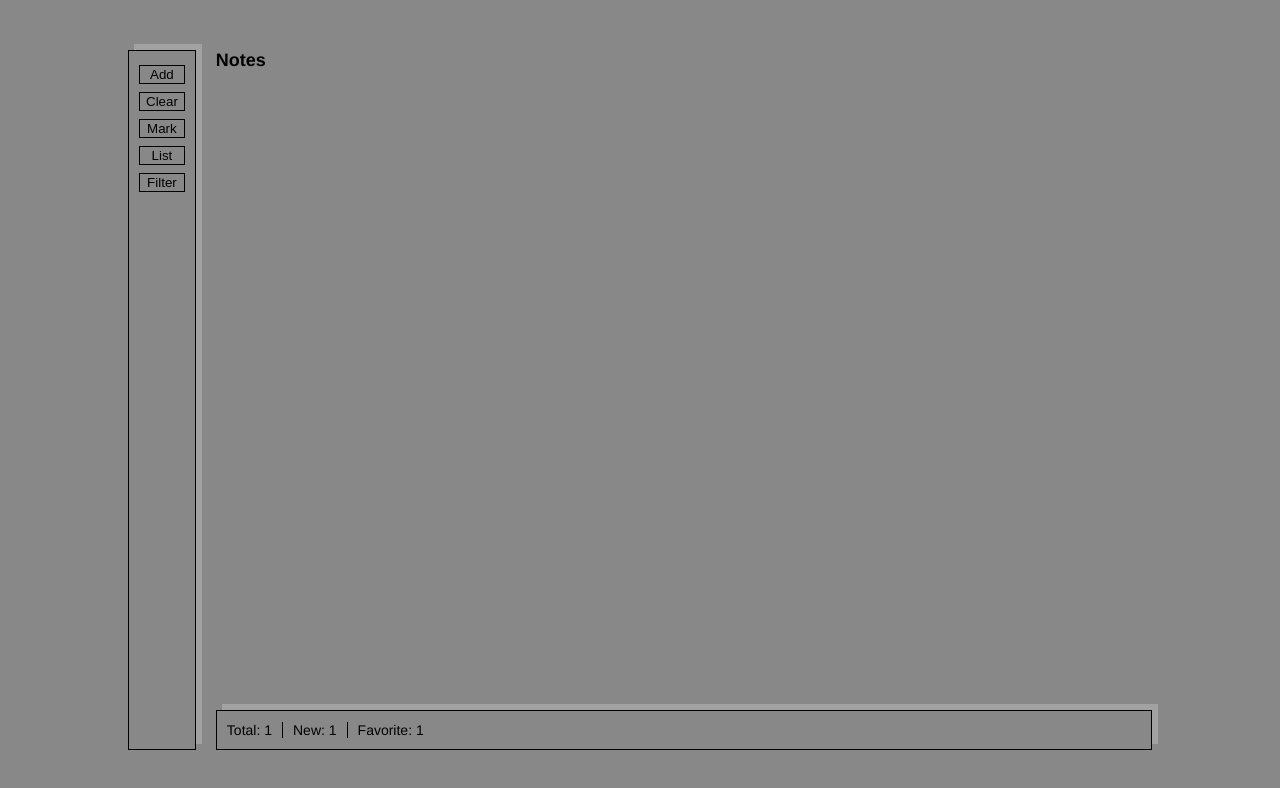
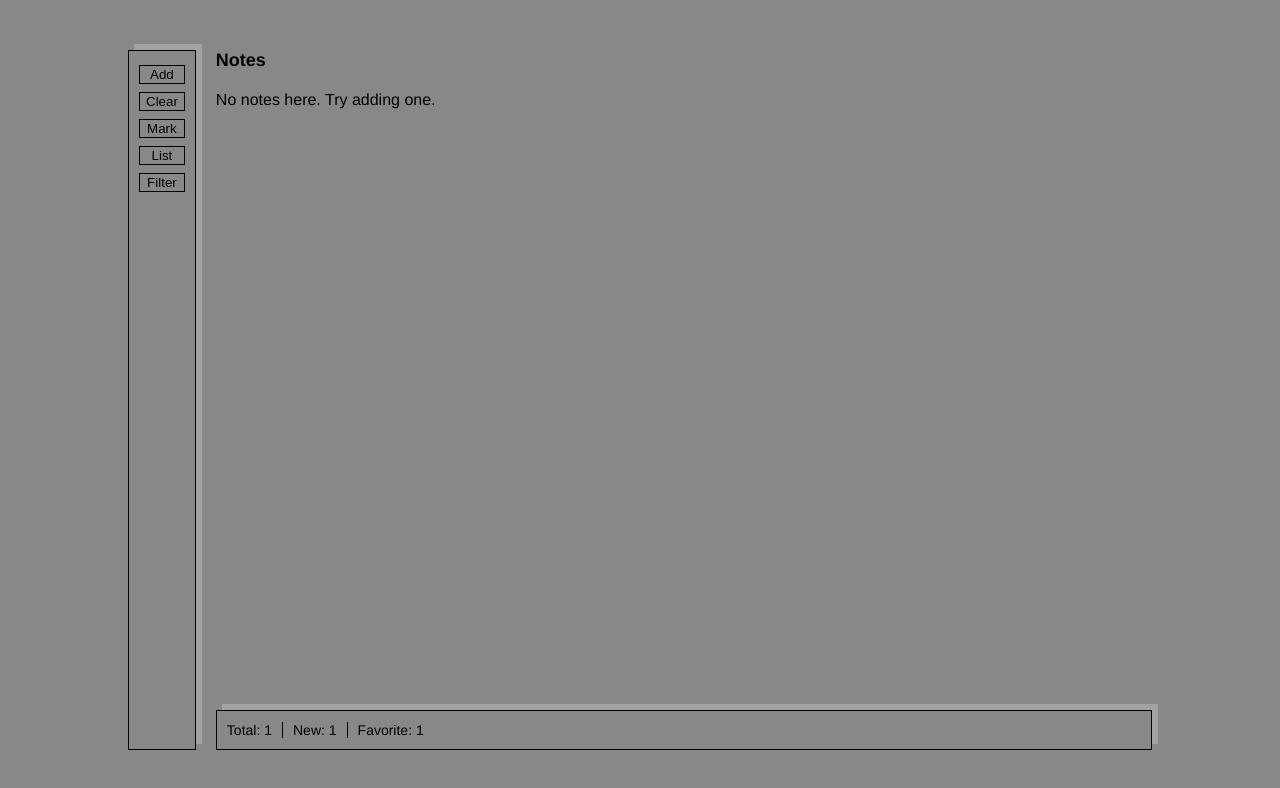
Before and after one commit to alex-y-kuznetsov/note, a Vue app: page / in a window 1280 px wide. Shown: the top 788 px of the page. Built offline with nearby package versions, Linux system fonts and the light colour scheme.

Commit message:
notes empty and title text overflow

```diff
--- a/src/assets/styles/components/notes.less
+++ b/src/assets/styles/components/notes.less
@@ -12,6 +12,10 @@
 .notes_inner {
   display: flex;
   flex-wrap: wrap;
+}
+
+.notes_empty {
+  margin-top: 20px;
 }
 
 .note {
@@ -35,6 +39,10 @@
   font-size: 16px;
   line-height: 18px;
   margin: 0 0 10px 0;
+  white-space: nowrap;
+  max-width: 100%;
+  overflow: hidden;
+  text-overflow: ellipsis;
 }
 
 .note_icon {
--- a/src/components/NoteItem.vue
+++ b/src/components/NoteItem.vue
@@ -1,7 +1,7 @@
 <template>
   <article class="note">
     <div class="note_header">
-      <h1 class="note_title">{{ title }}</h1>
+      <h1 class="note_title" v-bind:title="title">{{ title }}</h1>
       <div class="note_status">
         <span class="note_icon note_new" title="New"></span>
         <span class="note_icon note_fav" title="Favorite"></span>
--- a/src/components/Notes.vue
+++ b/src/components/Notes.vue
@@ -10,6 +10,10 @@
                 v-bind:title="note.title"
                 v-bind:text="note.text"
                 v-bind:date="note.date" />
+    <div class="notes_empty"
+         v-if="!notes.length && !isAddNoteShown">
+      No notes here. Try adding one.
+    </div>
     </div>
     <Stats />
   </div>
```
